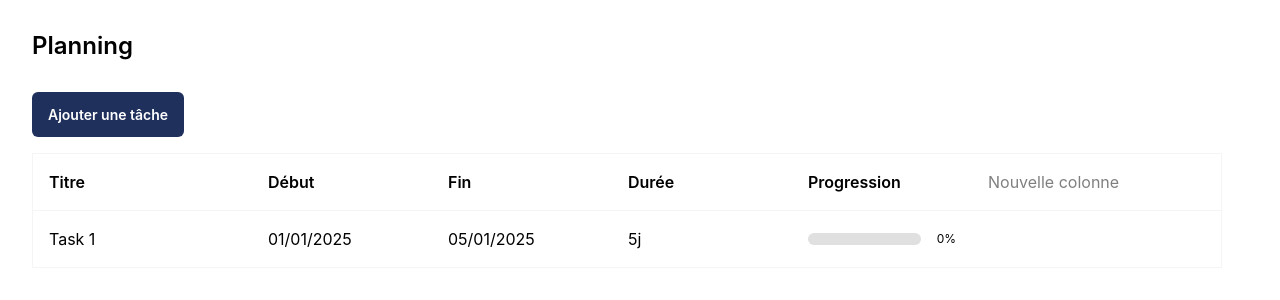
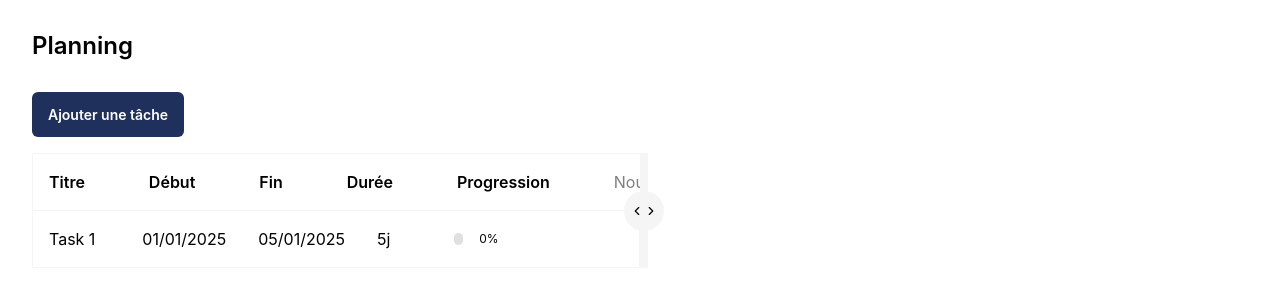
Before and after one commit to Joeil92/React-gantt, a React (Vite) app: page / in a window 1280 px wide. Shown: the top 300 px of the page. Built offline with nearby package versions, Linux system fonts and the light colour scheme.

Commit message:
Resizable panel composant added

```diff
--- /dev/null
+++ b/src/shared/ui/resizable-panel/Resizable-panel.ui.tsx
@@ -0,0 +1,176 @@
+import clsx from 'clsx'
+import { ChevronLeft, ChevronRight } from 'lucide-react'
+import {
+  Children,
+  cloneElement,
+  isValidElement,
+  useState,
+  type CSSProperties,
+  type PropsWithChildren,
+  type ReactElement,
+} from 'react'
+import {
+  ResizablePanelContext,
+  useResizablePanelContext,
+} from './resizable-panel.lib'
+
+interface ResizablePanelGroupProps
+  extends React.HTMLAttributes<HTMLDivElement> {
+  direction?: 'horizontal' | 'vertical'
+}
+function ResizablePanelGroup({
+  children,
+  direction = 'horizontal',
+  className,
+  ...props
+}: PropsWithChildren<ResizablePanelGroupProps>) {
+  const [panelWidth, setPanelWidth] = useState(50)
+
+  const modifiedChildren = Children.map(children, (child, index) => {
+    if (isValidElement(child) && child.type === ResizablePanel) {
+      return cloneElement(child as ReactElement<ResizablePanelProps>, { index })
+    }
+    return child
+  })
+
+  return (
+    <ResizablePanelContext
+      value={{ direction, size: panelWidth, onChangeSize: setPanelWidth }}
+    >
+      <div
+        className={clsx(
+          'flex items-stretch',
+          direction === 'horizontal' ? 'flex-row' : 'flex-col',
+          className
+        )}
+        {...props}
+      >
+        {modifiedChildren}
+      </div>
+    </ResizablePanelContext>
+  )
+}
+
+interface ResizablePanelProps
+  extends Omit<React.HTMLAttributes<HTMLDivElement>, 'style'> {
+  index?: number
+  minWidth?: number
+  minHeight?: number
+}
+function ResizablePanel({
+  children,
+  index,
+  minWidth,
+  minHeight,
+  className,
+  ...props
+}: PropsWithChildren<ResizablePanelProps>) {
+  const { direction, size } = useResizablePanelContext()
+  const isHorizontal = direction === 'horizontal'
+
+  if (index === undefined) return null
+
+  if (index > 2)
+    throw new Error('ResizablePanel can only have a maximum of 2 children')
+
+  const style: CSSProperties = {
+    width:
+      isHorizontal && !index ? `${Math.max(size, minWidth || 0)}%` : undefined,
+    minWidth: `${minWidth || 0}%`,
+    height:
+      !isHorizontal && !index
+        ? `${Math.max(size, minHeight || 0)}%`
+        : undefined,
+    minHeight: `${minHeight || 0}%`,
+    flex: index !== 0 ? 1 : undefined,
+  }
+
+  return (
+    <div
+      className={clsx('overflow-hidden transition-all duration-100', className)}
+      style={style}
+      {...props}
+    >
+      {children}
+    </div>
+  )
+}
+
+function ResizablePanelHandle() {
+  const { direction, onChangeSize } = useResizablePanelContext()
+  const isHorizontal = direction === 'horizontal'
+
+  const onMouseDown = (e: React.MouseEvent<HTMLDivElement>) => {
+    const container = e.currentTarget.parentElement
+    if (!container) return
+
+    const moveListener = (ev: MouseEvent) => {
+      const rect = container.getBoundingClientRect()
+      const offset = isHorizontal
+        ? ev.clientX - rect.left
+        : ev.clientY - rect.top
+      const fullSize = isHorizontal ? rect.width : rect.height
+      const percent = Math.round((offset / fullSize) * 100)
+      onChangeSize(percent)
+    }
+
+    const upListener = () => {
+      document.removeEventListener('mousemove', moveListener)
+      document.removeEventListener('mouseup', upListener)
+    }
+
+    document.addEventListener('mousemove', moveListener)
+    document.addEventListener('mouseup', upListener)
+  }
+
+  const onChangeMaxSize = () => {
+    onChangeSize(100)
+  }
+
+  const onChangeMinSize = () => {
+    onChangeSize(0)
+  }
+
+  return (
+    <div
+      className={clsx(
+        'bg-grey-100 relative z-10',
+        isHorizontal ? 'w-2 cursor-col-resize' : 'h-2 cursor-row-resize'
+      )}
+      onMouseDown={onMouseDown}
+    >
+      <div
+        className={clsx(
+          'bg-grey-100 absolute flex h-10 w-10 -translate-x-1/2 -translate-y-1/2 transform cursor-default items-center justify-center rounded-full p-1.5',
+          isHorizontal ? 'top-1/2 left-1 flex-row' : 'top-1 left-1/2 flex-col'
+        )}
+      >
+        {isHorizontal ? (
+          <>
+            <ChevronLeft
+              className="hover:text-primary-300 h-4 w-4 text-gray-500"
+              onClick={onChangeMinSize}
+            />
+            <ChevronRight
+              className="hover:text-primary-300 h-4 w-4 text-gray-500"
+              onClick={onChangeMaxSize}
+            />
+          </>
+        ) : (
+          <>
+            <ChevronLeft
+              className="hover:text-primary-300 h-4 w-4 rotate-90 text-gray-500"
+              onClick={onChangeMinSize}
+            />
+            <ChevronRight
+              className="hover:text-primary-300 h-4 w-4 rotate-90 text-gray-500"
+              onClick={onChangeMaxSize}
+            />
+          </>
+        )}
+      </div>
+    </div>
+  )
+}
+
+export { ResizablePanelGroup, ResizablePanel, ResizablePanelHandle }
--- /dev/null
+++ b/src/shared/ui/resizable-panel/resizable-panel.lib.ts
@@ -0,0 +1,23 @@
+import { createContext, useContext } from 'react'
+
+type ResizablePanelContextType = {
+  direction?: 'horizontal' | 'vertical'
+  size: number
+  onChangeSize: (size: number) => void
+}
+const ResizablePanelContext = createContext<ResizablePanelContextType>({
+  direction: 'horizontal',
+  size: 0,
+  onChangeSize: () => {},
+})
+
+function useResizablePanelContext() {
+  const context = useContext(ResizablePanelContext)
+  if (!context)
+    throw new Error(
+      'useResizablePanelContext must be used within a ResizablePanel'
+    )
+  return context
+}
+
+export { ResizablePanelContext, useResizablePanelContext }
--- a/src/widgets/gantt-chart/Gantt-chart.tsx
+++ b/src/widgets/gantt-chart/Gantt-chart.tsx
@@ -19,6 +19,11 @@ import { restrictToHorizontalAxis } from '@dnd-kit/modifiers'
 import { NewHeaderGantt } from '../../features/gantt/new-header-gantt/New-header-gantt'
 import { TaskCell } from '../../features/gantt/task-cell/Task-cell.ui'
 import { Toolbar } from '../../features/gantt/toolbar/Toolbar.ui'
+import {
+  ResizablePanel,
+  ResizablePanelGroup,
+  ResizablePanelHandle,
+} from '../../shared/ui/resizable-panel/Resizable-panel.ui'
 
 type GanttChartProps = {
   tasks: Task[]
@@ -39,12 +44,20 @@ function BaseGanttChart(props: GanttChartProps) {
         Planning
       </Typography>
       <Toolbar onTasksChange={setTasks} />
+      <ResizablePanelGroup>
+        <ResizablePanel>
           <TableGanttChart
             tasks={tasks}
             headers={headers}
             onTasksChange={setTasks}
             onHeadersChange={setHeaders}
           />
+        </ResizablePanel>
+        <ResizablePanelHandle />
+        <ResizablePanel>
+          <></>
+        </ResizablePanel>
+      </ResizablePanelGroup>
     </div>
   )
 }
```
Lines whose indentation alone changed are shown as unchanged.
